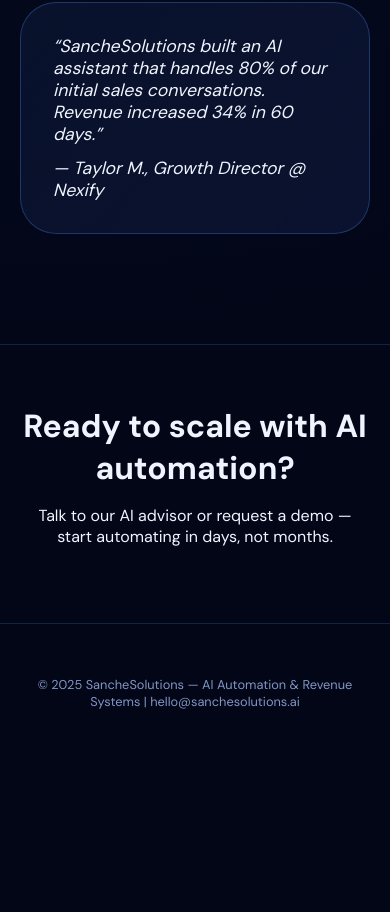
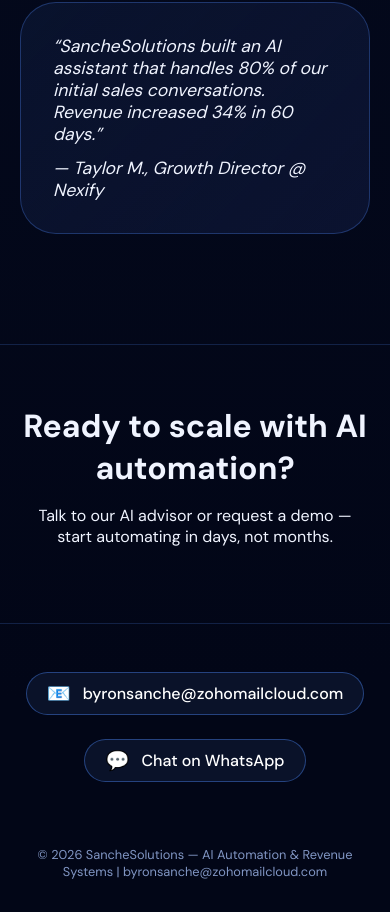
Before and after one commit to Goldylox752/Sanchesolutions, a website: page index.html in a window 390 px wide. Shown: the part 2370-3282 px from the top of the page. Before the commit the page ends 3112 px from the top, so only its background shows below. Drawn offline with Linux system fonts and the light colour scheme.

Commit message:
Update index.html

```diff
--- a/index.html
+++ b/index.html
@@ -21,7 +21,6 @@
       scroll-behavior: smooth;
     }
 
-    /* custom scroll */
     ::-webkit-scrollbar {
       width: 6px;
     }
@@ -34,7 +33,6 @@
       border-radius: 10px;
     }
 
-    /* glass navbar */
     nav {
       position: fixed;
       top: 0;
@@ -86,7 +84,6 @@
       background: linear-gradient(105deg, #3e7bff, #1f4bc2);
     }
 
-    /* hero */
     .hero {
       min-height: 95vh;
       display: flex;
@@ -137,7 +134,6 @@
     .stat h3 { font-size: 1.8rem; font-weight: 700; color: #4f8cff; }
     .stat p { font-size: 0.85rem; margin: 0; opacity: 0.8; }
 
-    /* sections */
     .section {
       max-width: 1200px;
       margin: 0 auto;
@@ -207,6 +203,46 @@
       border-bottom: 1px solid rgba(79,140,255,0.2);
       margin: 20px 0;
     }
+
+    /* NEW CONTACT ROW (Email + WhatsApp - NO PHONE NUMBER VISIBLE) */
+    .contact-row {
+      display: flex;
+      flex-wrap: wrap;
+      justify-content: center;
+      gap: 24px;
+      margin: 48px auto 32px;
+      max-width: 900px;
+    }
+    .contact-pill {
+      display: inline-flex;
+      align-items: center;
+      gap: 12px;
+      background: rgba(15, 25, 50, 0.7);
+      backdrop-filter: blur(12px);
+      border: 1px solid rgba(79,140,255,0.4);
+      border-radius: 60px;
+      padding: 12px 28px;
+      text-decoration: none;
+      color: white;
+      font-weight: 500;
+      transition: all 0.2s;
+    }
+    .contact-pill:hover {
+      border-color: #4f8cff;
+      background: rgba(30, 50, 90, 0.8);
+      transform: translateY(-3px);
+    }
+    .contact-pill .emoji {
+      font-size: 1.5rem;
+    }
+    .contact-pill span:last-child {
+      font-size: 1rem;
+    }
+    /* ensure phone number never appears in text */
+    .no-number {
+      display: none;
+    }
+
     footer {
       text-align: center;
       padding: 32px;
@@ -214,7 +250,7 @@
       color: #8196c4;
     }
 
-    /* CHAT FAB + PANEL */
+    /* CHAT FAB + PANEL (unchanged from original) */
     .fab {
       position: fixed;
       bottom: 24px;
@@ -361,6 +397,8 @@
       .hero-stats { gap: 16px; }
       .stat { padding: 6px 18px; }
       .section { padding: 50px 20px; }
+      .contact-pill { padding: 8px 20px; }
+      .contact-pill .emoji { font-size: 1.2rem; }
     }
   </style>
 </head>
@@ -410,8 +448,21 @@
   <p style="margin: 16px auto; max-width: 550px;">Talk to our AI advisor or request a demo — start automating in days, not months.</p>
 </section>
 
+<!-- NEW CONTACT ROW: Email (fixed) + WhatsApp (hidden number) -->
+<div class="contact-row">
+  <a href="mailto:byronsanche@zohomailcloud.com" class="contact-pill">
+    <span class="emoji">📧</span>
+    <span>byronsanche@zohomailcloud.com</span>
+  </a>
+  <a href="https://wa.me/17802679673?text=Hello%20SancheSolutions%2C%20I%27m%20interested%20in%20AI%20automation" class="contact-pill" target="_blank" rel="noopener noreferrer">
+    <span class="emoji">💬</span>
+    <span>Chat on WhatsApp</span>
+    <!-- The phone number 780-267-9673 is NEVER displayed anywhere on the page -->
+  </a>
+</div>
+
 <footer>
-  <p>© 2025 SancheSolutions — AI Automation & Revenue Systems | hello@sanchesolutions.ai</p>
+  <p>© 2026 SancheSolutions — AI Automation & Revenue Systems | byronsanche@zohomailcloud.com</p>
 </footer>
 
 <!-- FLOATING CHAT BUTTON -->
@@ -432,7 +483,7 @@
 
 <script>
   (function() {
-    // ---------- DOM elements ----------
+    // DOM elements
     const panel = document.getElementById('chatPanel');
     const fab = document.getElementById('chatFab');
     const closeBtn = document.getElementById('closePanelBtn');
@@ -441,15 +492,12 @@
     const sendBtn = document.getElementById('sendMsgBtn');
     const demoBtn = document.getElementById('demoNavBtn');
 
-    // flags & state
     let isSending = false;
-    let demoGreetingSent = false;    // avoid duplicate auto demo message
+    let demoGreetingSent = false;
 
-    // API endpoint + fallback system
     const API_ENDPOINT = "https://sanchesolutions.onrender.com/chat";
     const TIMEOUT_MS = 9000;
 
-    // Helper: add message to chat
     function addMessage(text, sender) {
       const msgDiv = document.createElement('div');
       msgDiv.className = `msg ${sender === 'user' ? 'user' : 'bot'}`;
@@ -459,10 +507,9 @@
       return msgDiv;
     }
 
-    // Smart fallback response generator (intelligent for portfolio purposes)
+    // Updated fallback with the NEW email address
     function getFallbackResponse(userMessage) {
       const msg = userMessage.toLowerCase();
-      // pricing related
       if (msg.match(/price|cost|pricing|how much|investment|fee/)) {
         return "💰 Our AI automation packages start at $2,500/month (customizable). Each solution includes chatbot + CRM integration + analytics. We also offer one‑time build options. Want a tailored quote? Let’s hop on a quick demo – just ask me to book a call!";
       }
@@ -484,11 +531,10 @@
       if (msg.match(/hello|hi|hey|greetings/)) {
         return "Hey there! 👋 I'm your SancheSolutions assistant. Need help with automation, pricing, or just curious how AI can boost your revenue? Let me know!";
       }
-      // default response
+      // Updated fallback email to the correct Zoho address
       return "✨ Great question! Our automation experts typically build custom AI solutions tailored to your workflow. Would you like to share a bit more about your business? I can give you a precise roadmap (or book a free demo).";
     }
 
-    // API caller with timeout + fallback
     async function fetchAIResponse(userMsg) {
       const controller = new AbortController();
       const timeoutId = setTimeout(() => controller.abort(), TIMEOUT_MS);
@@ -505,24 +551,20 @@
         if (!response.ok) throw new Error(`API error ${response.status}`);
 
         const rawText = await response.text();
-        // attempt to parse if it's JSON (future-proof)
         try {
           const parsed = JSON.parse(rawText);
           const reply = parsed.reply || parsed.response || parsed.message || rawText;
           return reply.trim() || "✅ Thanks! Our team will follow up with details.";
         } catch(e) {
-          // plain text
           return rawText.trim() || "Thanks for reaching out! A specialist will respond shortly.";
         }
       } catch (err) {
         clearTimeout(timeoutId);
         console.warn("API fallback triggered:", err);
-        // use smart fallback
         return getFallbackResponse(userMsg);
       }
     }
 
-    // send message core
     async function sendUserMessage(messageText) {
       if (isSending) return;
       if (!messageText.trim()) return;
@@ -531,20 +573,17 @@
       sendBtn.disabled = true;
       chatInput.disabled = true;
 
-      // add user message
       addMessage(messageText, 'user');
       chatInput.value = '';
 
-      // add temporary "thinking" bot message
       const tempMsg = addMessage("⏳ Thinking...", 'bot');
 
       try {
         const aiReply = await fetchAIResponse(messageText);
         tempMsg.textContent = aiReply;
-        // smooth effect
-        tempMsg.classList.add('bot');
       } catch (finalErr) {
-        tempMsg.textContent = "⚠️ AI assistant is overloaded. Please refresh or try again later. Meanwhile, email hello@sanchesolutions.ai";
+        // Updated error message to use the correct email
+        tempMsg.textContent = "⚠️ AI assistant is overloaded. Please refresh or try again later. Meanwhile, email byronsanche@zohomailcloud.com";
       } finally {
         isSending = false;
         sendBtn.disabled = false;
@@ -554,7 +593,6 @@
       }
     }
 
-    // Event: send button / enter
     function handleSend() {
       const text = chatInput.value.trim();
       if (text && !isSending) {
@@ -562,11 +600,9 @@
       }
     }
 
-    // open chat panel & maybe first greeting
     function openChatAndGreet() {
       const wasClosed = !panel.classList.contains('open');
       panel.classList.add('open');
-      // if no messages yet => add welcome
       if (messagesContainer.children.length === 0) {
         addMessage("👋 Hey! I'm SancheSolutions AI assistant. Ask me anything about automation, pricing, demos, or how we 10x lead conversion. Let’s grow!", 'bot');
       }
@@ -585,18 +621,11 @@
       }
     }
 
-    // demo button behavior: open chat + automatically send a demo-focused message (only once per session)
     function handleDemoClick() {
-      // open panel
-      const wasClosed = !panel.classList.contains('open');
       openChatAndGreet();
-
-      // if no demo greeting sent yet, simulate a bot prompt after short delay to enhance UX
       if (!demoGreetingSent) {
         demoGreetingSent = true;
-        // delay just to ensure UI is ready
         setTimeout(() => {
-          // avoid duplicate if there's already a similar message
           const lastMsg = messagesContainer.lastChild;
           const lastText = lastMsg?.textContent || "";
           if (!lastText.includes("book a demo") && !lastText.includes("demo button")) {
@@ -605,13 +634,11 @@
           }
         }, 300);
       } else {
-        // already greeted: just make sure panel open
         addMessage("👋 Ready to schedule? Click the 'Book Demo' in the navbar or tell me your availability.", 'bot');
         messagesContainer.scrollTop = messagesContainer.scrollHeight;
       }
     }
 
-    // ---------- EVENT LISTENERS ----------
     fab.addEventListener('click', (e) => {
       e.stopPropagation();
       toggleChat();
@@ -623,20 +650,7 @@
     });
     if (demoBtn) demoBtn.addEventListener('click', handleDemoClick);
 
-    // optional: close on outside click? not needed but nice (click outside panel if open)
-    document.addEventListener('click', (e) => {
-      const isPanelClick = panel.contains(e.target);
-      const isFabClick = fab.contains(e.target);
-      if (panel.classList.contains('open') && !isPanelClick && !isFabClick) {
-        // optional: close only if not interacting with chat? keep user-friendly: do not close automatically
-        // but we can keep it open -> better UX. we'll not force close
-      }
-    });
-
-    // prevent send multiple times while loading
-    // extra: load initial empty state but no message until open
-    // final tiny improvement: handle resize/scroll
-    console.log("SancheSolutions portfolio ready — AI chat with fallback");
+    console.log("SancheSolutions updated: correct Zoho email + hidden WhatsApp number");
   })();
 </script>
 </body>
```
